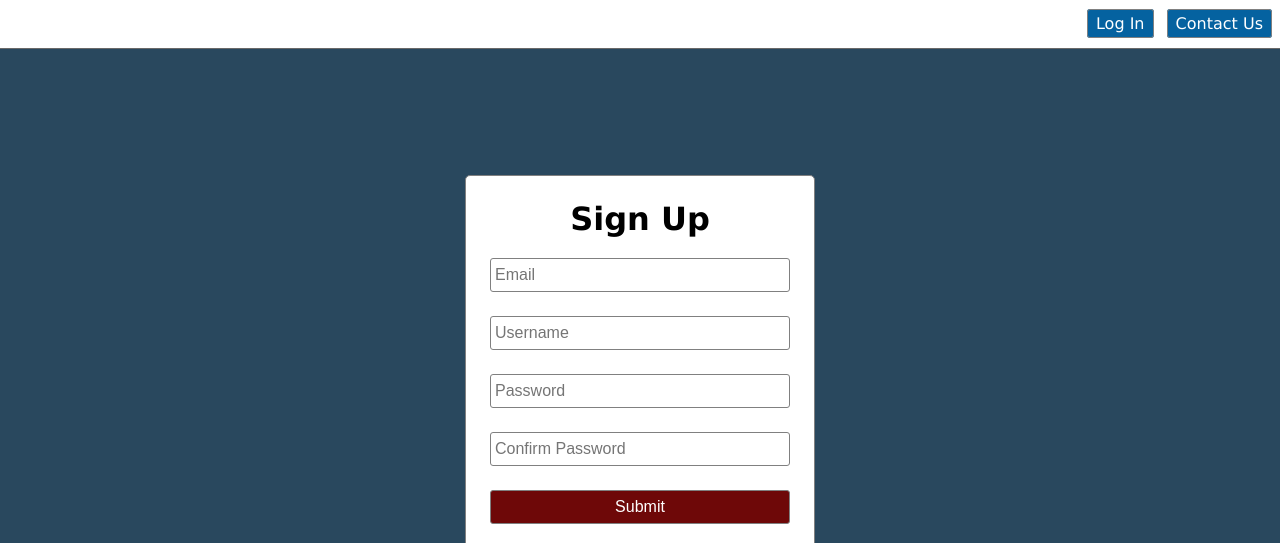
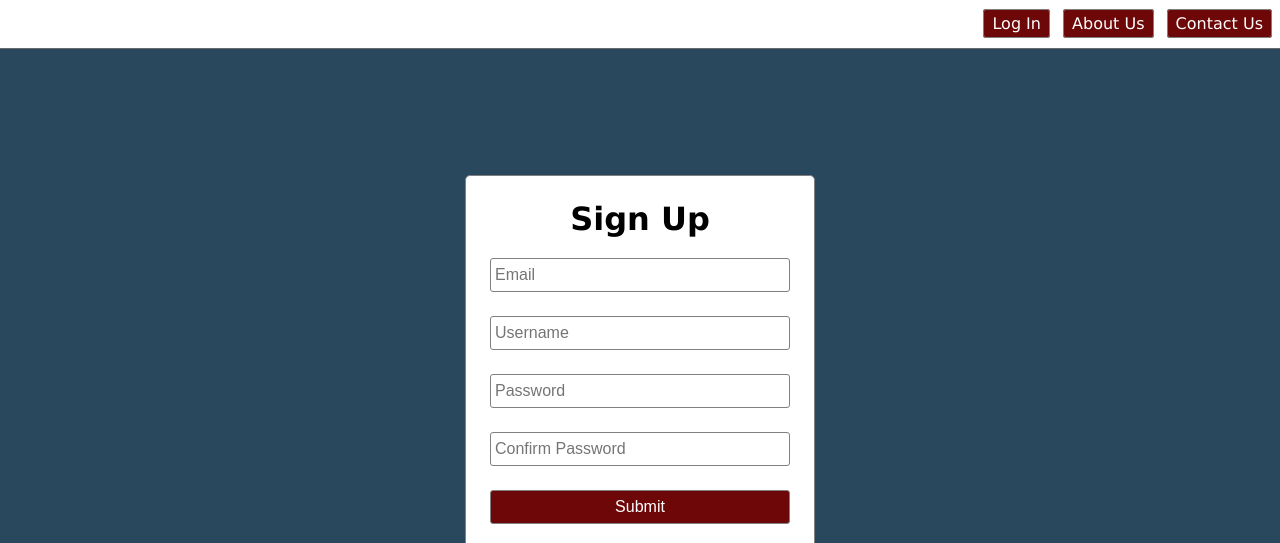
Before and after one commit to alanmurugan/staticRegisterPage, a plain HTML site: page index.html in a window 1280 px wide. Shown: the top 543 px of the page. Drawn offline with Linux system fonts and the light colour scheme.

Commit message:
Change some colors

```diff
--- a/index.html
+++ b/index.html
@@ -10,6 +10,7 @@
 <body>
     <header>
         <a href="#">Log In</a>
+        <a href="#">About Us</a>
         <a href="#">Contact Us</a>
     </header>
     <div class="container">
--- a/main.css
+++ b/main.css
@@ -22,7 +22,7 @@ header {
 
 header a {
     color: white;
-    background-color: #0562a0;
+    background-color: #6e0808;
     border: solid 1px gray;
     border-radius: 3px;
     padding: .25rem .5rem;
```
